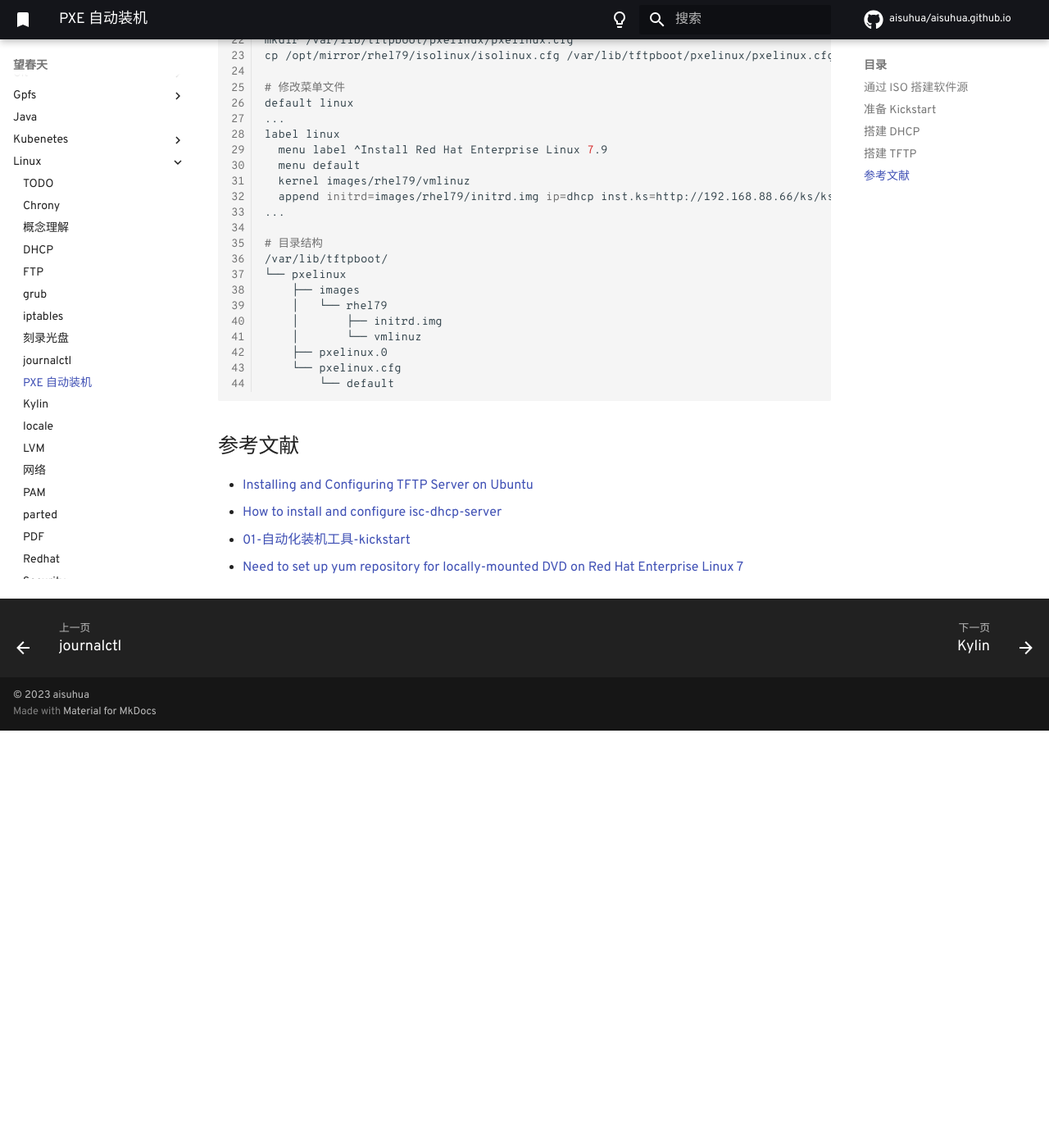
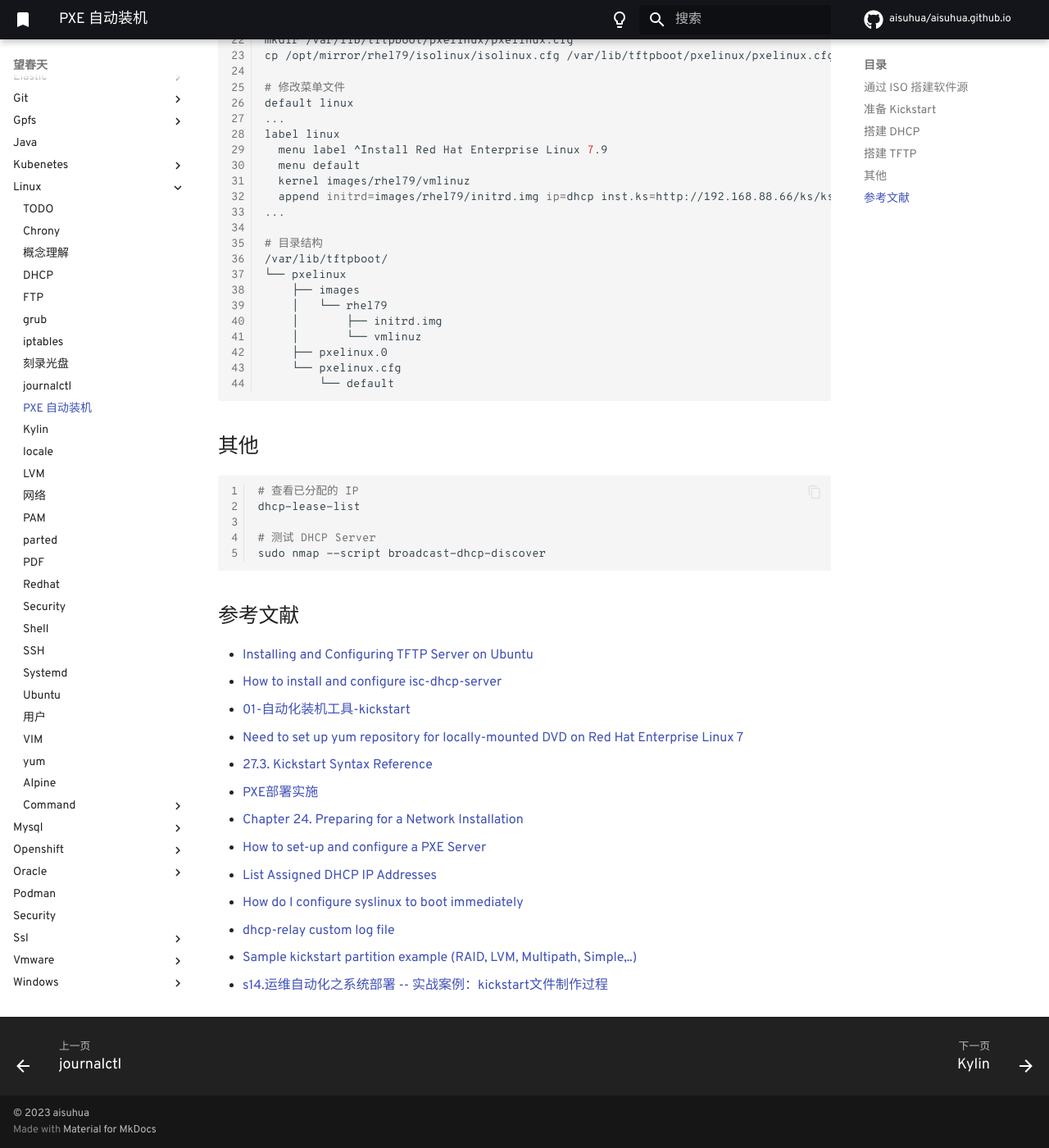
Before and after one commit to aisuhua/aisuhua.github.io, an MkDocs documentation site: the page built from docs/linux/kickstart.md, in a window 1280 px wide and 1400 px high, scrolled down 1336 px. Shown: the whole window at 82% size. Built offline with MkDocs 1.6.1 and Material for MkDocs 9.7.7, drawn with Linux system fonts in a browser that asks for light colours; comment, search, counter and statistics services are not loaded; before the commit the page ends 2227 px from its top, so only the background shows below that.

Commit message:
kickstart.md

````diff
--- a/docs/linux/kickstart.md
+++ b/docs/linux/kickstart.md
@@ -85,9 +85,28 @@
         └── default
 ```
 
+## 其他
+
+```sh
+# 查看已分配的 IP
+dhcp-lease-list
+
+# 测试 DHCP Server
+sudo nmap --script broadcast-dhcp-discover
+```
+
 ## 参考文献
 
 - [Installing and Configuring TFTP Server on Ubuntu](https://linuxhint.com/install_tftp_server_ubuntu/)
 - [How to install and configure isc-dhcp-server](https://ubuntu.com/server/docs/how-to-install-and-configure-isc-dhcp-server)
 - [01-自动化装机工具-kickstart](http://www.chrisjing.com/003-%E8%87%AA%E5%8A%A8%E5%8C%96%E8%A3%85%E6%9C%BA/01-%E8%87%AA%E5%8A%A8%E5%8C%96%E8%A3%85%E6%9C%BA%E5%B7%A5%E5%85%B7-kickstart/)
 - [Need to set up yum repository for locally-mounted DVD on Red Hat Enterprise Linux 7](https://access.redhat.com/solutions/1355683)
+- [27.3. Kickstart Syntax Reference](https://access.redhat.com/documentation/en-us/red_hat_enterprise_linux/7/html/installation_guide/sect-kickstart-syntax)
+- [PXE部署实施](https://www.kancloud.cn/desktop/lv200/2665326)
+- [Chapter 24. Preparing for a Network Installation](https://access.redhat.com/documentation/en-us/red_hat_enterprise_linux/7/html/installation_guide/chap-installation-server-setup)
+- [How to set-up and configure a PXE Server](https://access.redhat.com/solutions/163253)
+- [List Assigned DHCP IP Addresses](https://www.baeldung.com/linux/assigned-dhcp-ip-addresses)
+- [How do I configure syslinux to boot immediately](https://unix.stackexchange.com/questions/32243/how-do-i-configure-syslinux-to-boot-immediately)
+- [dhcp-relay custom log file](https://unix.stackexchange.com/questions/615461/dhcp-relay-custom-log-file)
+- [Sample kickstart partition example (RAID, LVM, Multipath, Simple,..)](https://www.golinuxhub.com/2018/05/sample-kickstart-partition-example-raid/)
+- [s14.运维自动化之系统部署 -- 实战案例：kickstart文件制作过程](https://juejin.cn/post/7136077266877939720)
````
